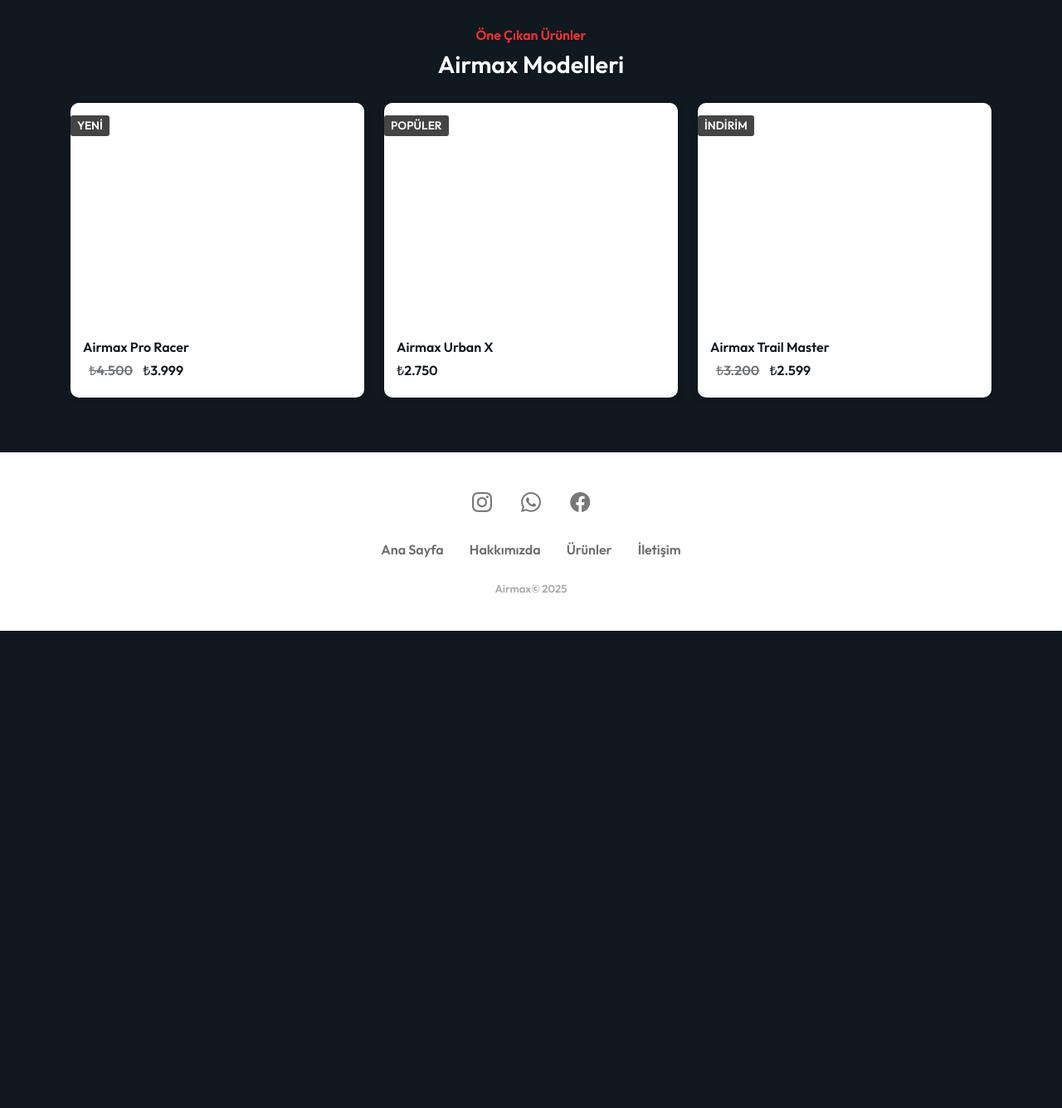
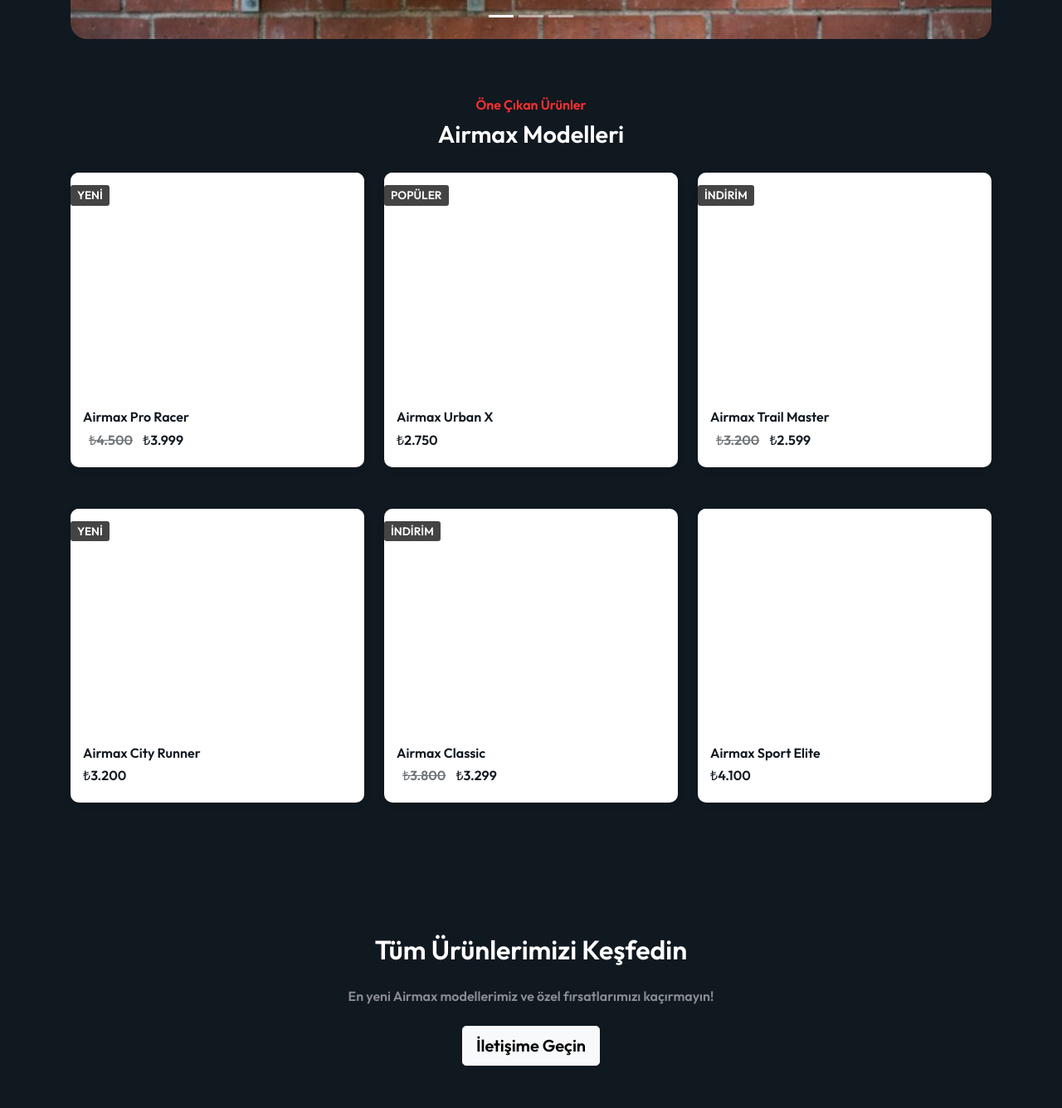
Before and after one commit to mustafacici1/Airmaxsitesi, a plain HTML site: page product.html in a window 1280 px wide. Shown: the part 880-2215 px from the top of the page at 83% size. Before the commit the page ends 1640 px from the top, so only its background shows below. Drawn offline with nearby package versions, Linux system fonts and the light colour scheme.

Commit message:
Update product.html

```diff
--- a/product.html
+++ b/product.html
@@ -3,7 +3,8 @@
 
 <head>
   <meta charset="UTF-8" />
-  <title>Airmax  </title>
+  <meta name="viewport" content="width=device-width, initial-scale=1.0" />
+  <title>Airmax</title>
   <link href="img/faticon/output-onlinepngtools.png" rel="shortcut icon">
   <link rel="stylesheet" href="https://cdn.jsdelivr.net/npm/bootstrap@5.0.1/dist/css/bootstrap.min.css" />
   <link rel="stylesheet" href="https://cdnjs.cloudflare.com/ajax/libs/font-awesome/5.15.3/css/all.min.css" />
@@ -17,7 +18,7 @@
   <!-- Navbar -->
   <nav class="navbar navbar-expand-lg navbar-dark shadow-lg fixed-top" style="background-color: #101820">
     <div class="container">
-      <a class="navbar-brand" href="#">Airmax </a>
+      <a class="navbar-brand" href="#">Airmax</a>
       <button class="navbar-toggler" type="button" data-bs-toggle="collapse" data-bs-target="#navbarNav"
         aria-controls="navbarNav" aria-expanded="false" aria-label="Toggle navigation">
         <span class="navbar-toggler-icon"></span>
@@ -43,8 +44,8 @@
   <!-- Akhir Navbar -->
 
   <!-- Carousel -->
-  <section class="container" style="padding: 40px 40px" data-aos="zoom-out-up" data-aos-duration="2000"
-    data-aos-delay="200">
+  <section class="carousel-section" data-aos="zoom-out-up" data-aos-duration="2000" data-aos-delay="200">
+    <div class="container">
       <div id="carouselExampleIndicators" class="carousel slide">
         <div class="carousel-indicators">
           <button type="button" data-bs-target="#carouselExampleIndicators" data-bs-slide-to="0" class="active"
@@ -54,7 +55,7 @@
           <button type="button" data-bs-target="#carouselExampleIndicators" data-bs-slide-to="2"
             aria-label="Slide 3"></button>
         </div>
-      <div class="carousel-inner" style="border-radius: 30px 30px 30px 30px">
+        <div class="carousel-inner" style="border-radius: 20px;">
           <div class="carousel-item active">
             <img src="airmaximg/heat-pump_0.jpg" class="d-block w-100" alt="Airmax Pro Model" />
           </div>
@@ -76,6 +77,7 @@
           <span class="visually-hidden">Sonraki</span>
         </button>
       </div>
+    </div>
   </section>
 
   <!-- Ürünler -->
@@ -91,9 +93,9 @@
       </div>
       <div class="row">
         <!-- Ürün 1 -->
-        <div class="col-md-6 col-lg-4 col-xl-4">
+        <div class="col-sm-6 col-lg-4 mb-4">
           <div id="product-1" class="single-product">
-            <div class="part-1" style="border-radius: 10px 10px 10px 10px">
+            <div class="part-1">
               <span class="new">YENİ</span>
               <ul>
                 <li>
@@ -110,9 +112,9 @@
         </div>
 
         <!-- Ürün 2 -->
-        <div class="col-md-6 col-lg-4 col-xl-4">
+        <div class="col-sm-6 col-lg-4 mb-4">
           <div id="product-2" class="single-product">
-            <div class="part-1" style="border-radius: 10px 10px 10px 10px">
+            <div class="part-1">
               <span class="new">POPÜLER</span>
               <ul>
                 <li>
@@ -128,9 +130,9 @@
         </div>
 
         <!-- Ürün 3 -->
-        <div class="col-md-6 col-lg-4 col-xl-4">
+        <div class="col-sm-6 col-lg-4 mb-4">
           <div id="product-3" class="single-product">
-            <div class="part-1" style="border-radius: 10px 10px 10px 10px">
+            <div class="part-1">
               <span class="new">İNDİRİM</span>
               <ul>
                 <li>
@@ -144,6 +146,76 @@
               <h4 class="product-price">₺2.599</h4>
             </div>
           </div>
+        </div>
+      </div>
+
+      <!-- Second Row of Products -->
+      <div class="row">
+        <!-- Ürün 4 -->
+        <div class="col-sm-6 col-lg-4 mb-4">
+          <div id="product-4" class="single-product">
+            <div class="part-1">
+              <span class="new">YENİ</span>
+              <ul>
+                <li>
+                  <a href="contact.html"><i class="fas fa-shopping-cart"></i></a>
+                </li>
+              </ul>
+            </div>
+            <div class="part-2">
+              <h3 class="product-title">Airmax City Runner</h3>
+              <h4 class="product-price">₺3.200</h4>
+            </div>
+          </div>
+        </div>
+
+        <!-- Ürün 5 -->
+        <div class="col-sm-6 col-lg-4 mb-4">
+          <div id="product-5" class="single-product">
+            <div class="part-1">
+              <span class="new">İNDİRİM</span>
+              <ul>
+                <li>
+                  <a href="contact.html"><i class="fas fa-shopping-cart"></i></a>
+                </li>
+              </ul>
+            </div>
+            <div class="part-2">
+              <h3 class="product-title">Airmax Classic</h3>
+              <h4 class="product-old-price">₺3.800</h4>
+              <h4 class="product-price">₺3.299</h4>
+            </div>
+          </div>
+        </div>
+
+        <!-- Ürün 6 -->
+        <div class="col-sm-6 col-lg-4 mb-4">
+          <div id="product-6" class="single-product">
+            <div class="part-1">
+              <ul>
+                <li>
+                  <a href="contact.html"><i class="fas fa-shopping-cart"></i></a>
+                </li>
+              </ul>
+            </div>
+            <div class="part-2">
+              <h3 class="product-title">Airmax Sport Elite</h3>
+              <h4 class="product-price">₺4.100</h4>
+            </div>
+          </div>
+        </div>
+      </div>
+    </div>
+  </section>
+
+  <!-- Call to Action -->
+  <section class="cta-section py-5">
+    <div class="container text-center" data-aos="fade-up" data-aos-duration="1500">
+      <div class="row justify-content-center">
+        <div class="col-md-8">
+          <h2 class="text-white mb-4">Tüm Ürünlerimizi Keşfedin</h2>
+          <p class="text-white-50 mb-4">En yeni Airmax modellerimiz ve özel fırsatlarımızı kaçırmayın!</p>
+          <a href="contact.html" class="btn btn-light btn-lg">İletişime Geçin</a>
         </div>
       </div>
     </div>
@@ -170,16 +242,33 @@
   </section>
 
   <!-- Scroll to Top -->
-  <button onclick="topFunction()" class="btn btn-floating mb-1" id="myBtn" title="Yukarı çık"><i
-      class="bi bi-arrow-up-circle-fill"></i></button>
+  <button onclick="topFunction()" class="btn" id="myBtn" title="Yukarı çık">
+    <i class="bi bi-arrow-up-circle-fill"></i>
+  </button>
 
   <script src="https://cdn.jsdelivr.net/npm/bootstrap@5.3.0-alpha3/dist/js/bootstrap.bundle.min.js"></script>
   <script src="https://ajax.googleapis.com/ajax/libs/jquery/3.6.4/jquery.min.js"></script>
   <script src="https://unpkg.com/aos@next/dist/aos.js"></script>
   <script>
     AOS.init();
+
+    // Scroll to top function
+    let mybutton = document.getElementById("myBtn");
+    window.onscroll = function() {scrollFunction()};
+
+    function scrollFunction() {
+      if (document.body.scrollTop > 20 || document.documentElement.scrollTop > 20) {
+        mybutton.style.display = "block";
+      } else {
+        mybutton.style.display = "none";
+      }
+    }
+
+    function topFunction() {
+      document.body.scrollTop = 0; // For Safari
+      document.documentElement.scrollTop = 0; // For Chrome, Firefox, IE and Opera
+    }
   </script>
-  <script src="script.js"></script>
 </body>
 
 </html>
```
Lines whose indentation alone changed are shown as unchanged.
